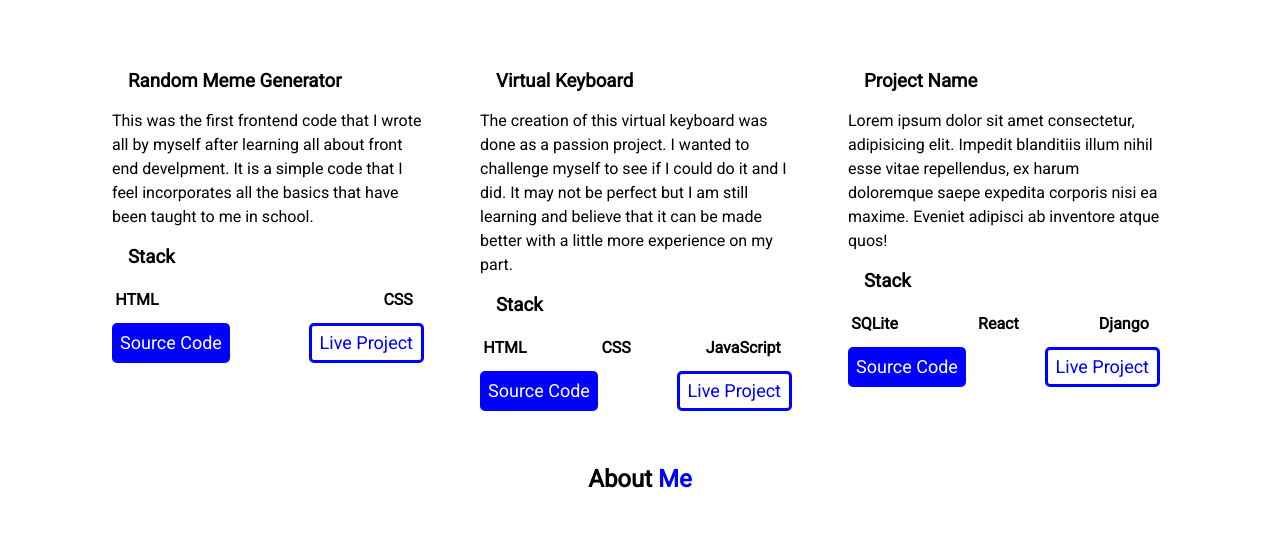
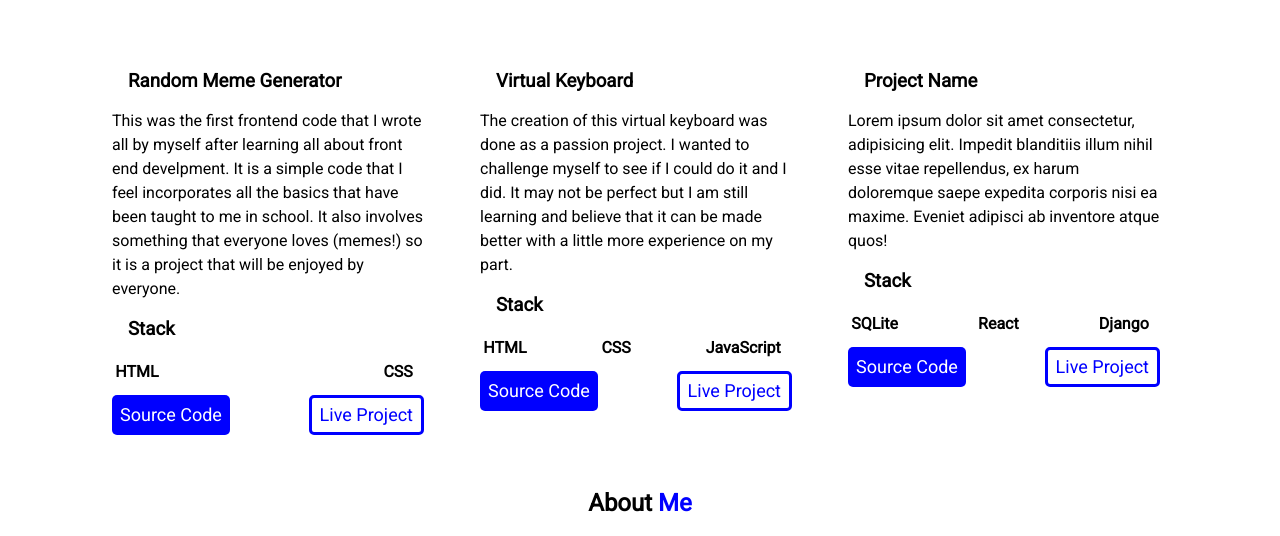
Before and after one commit to joynatalie/portfolio-website, a plain HTML site: page index.html in a window 1280 px wide. Shown: the part 859-1395 px from the top of the page. Drawn offline with Linux system fonts and the light colour scheme.

Commit message:
Update index.html

```diff
--- a/index.html
+++ b/index.html
@@ -98,7 +98,11 @@ all by myself after learning all about front end
 
 develpment. It is a simple code that I feel incorporates
 
-all the basics that have been taught to me in school.
+all the basics that have been taught to me in school. It also
+
+involves something that everyone loves (memes!) so it is a project
+
+that will be enjoyed by everyone.
 
 </p>
 
```
